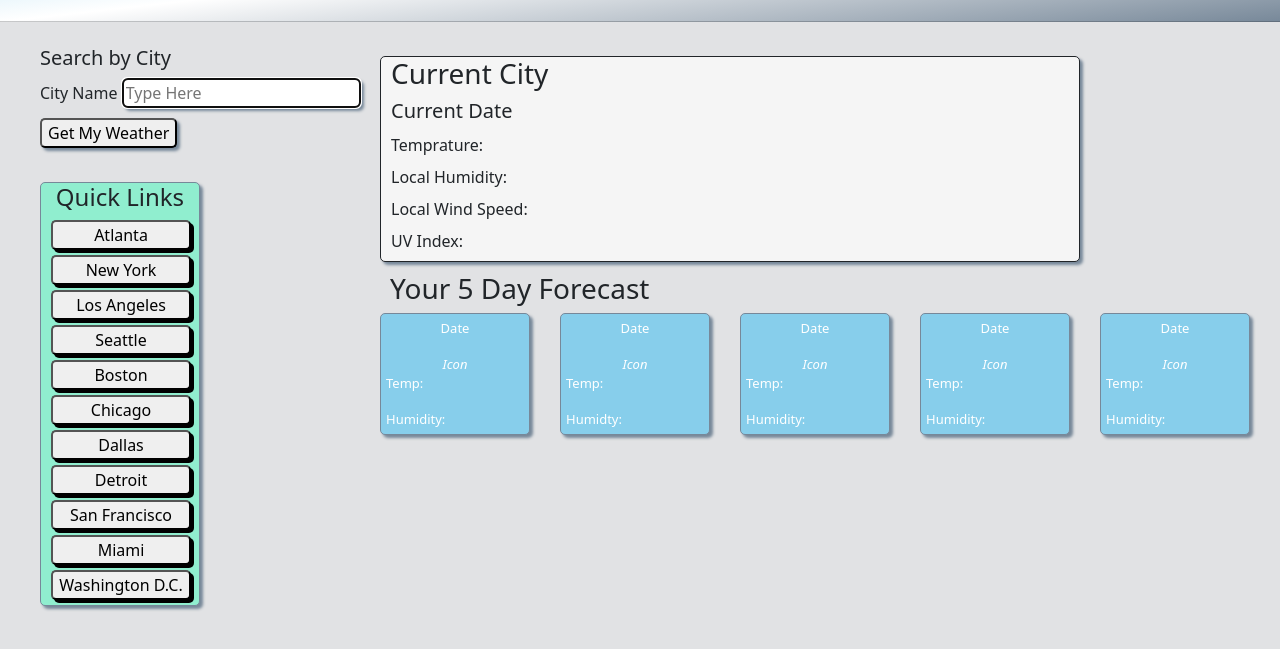
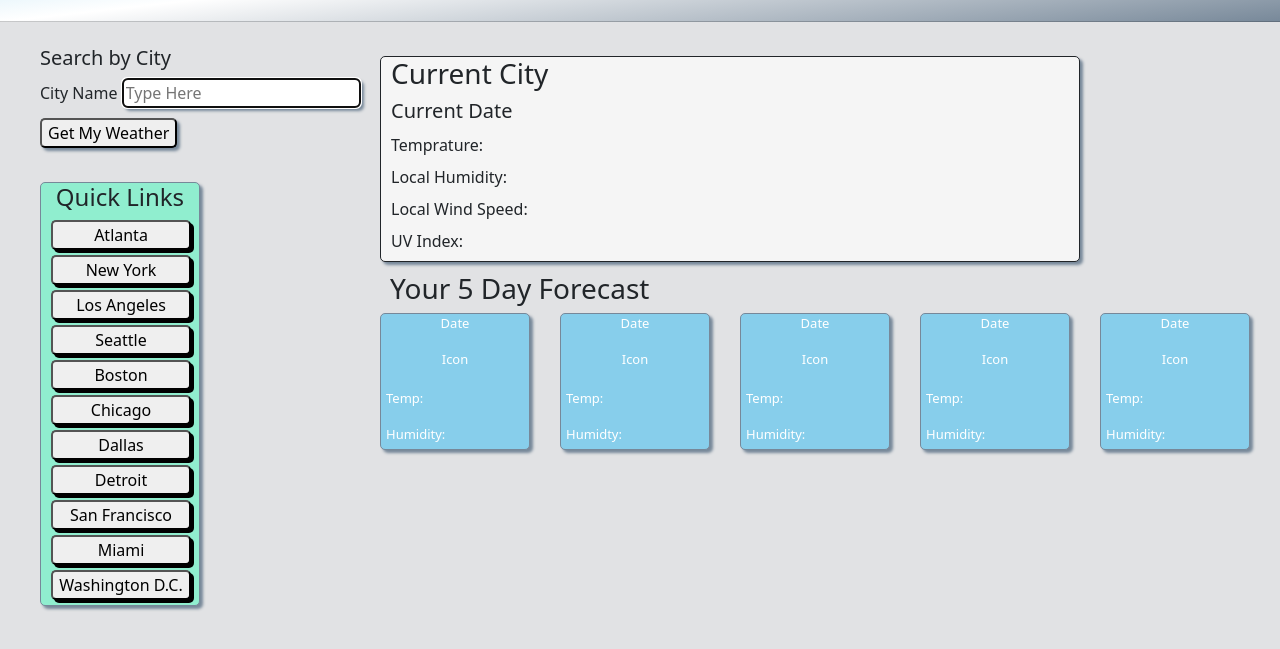
Before and after one commit to rickyonthephone/Weather_Dashboard, a plain HTML site: page index.html in a window 1280 px wide. Shown: the part 123-772 px from the top of the page. Drawn offline with nearby package versions, Linux system fonts and the light colour scheme.

Commit message:
small styling changes to CSS, some class additions and adjustments to the 5 day forecast on the HTML.

```diff
--- a/assets/style.css
+++ b/assets/style.css
@@ -120,6 +120,7 @@ h3, h5, #targetDetails {
 .temp {
     text-align: left;
     margin-left:5px;
+    margin-top: 20px;
 }
 
 
@@ -146,7 +147,7 @@ h3, h5, #targetDetails {
 
 @media screen and (max-width: 940px) {
     .weatherDisplay, .fiveDayForecast, .forecastContainer {
-        width: 60%;
+        width: 50%;
     }
 }
 
--- a/index.html
+++ b/index.html
@@ -43,43 +43,43 @@
             <div class="weatherDisplay" id="targetCityWeather">
                 <h3>Current City <i class="weatherIcon"></i></h3>
                 <h5>Current Date</h5>
-                    <div class="temprature" id="targetDetails">Temprature: <span></span></div>
-                    <div class="humidity" id="targetDetails">Local Humidity:<span></span></div>
-                    <div class="windSpeed" id="targetDetails">Local Wind Speed:<span></span></div>
-                    <div class="uvIndex" id="targetDetails">UV Index:<span></span></div>
+                    <div class="temprature" id="targetDetails">Temprature: <span class = "currentTemp"></span></div>
+                    <div class="humidity" id="targetDetails">Local Humidity:<span class = "currentHumid"></span></div>
+                    <div class="windSpeed" id="targetDetails">Local Wind Speed:<span class = "currentWind"></span></div>
+                    <div class="uvIndex" id="targetDetails">UV Index:<span class = "currentUv"></span></div>
             </div>
             <div class="fiveDayForecast" id="fiveDayForecast">
             <h3>Your 5 Day Forecast</h3>
                 <div class="forecastContainer" id="forecastContainer">
                     <div class="forecastA" id="fiveDay">
-                        <p class="date">Date<span></span></p>
-                        <i class="icon">Icon<span></span></i>
-                        <p class="temp">Temp:<span></span></p>
-                        <p class="humidity2">Humidity:<span></span></p>
+                        <p>Date<span class = "dateA"></span></p>
+                        <i<span class = "dateAIcon">Icon</span></i>
+                        <p class="temp">Temp:<span class = "dateATemp"></span></p>
+                        <p class="humidity2">Humidity:<span class="dateAHumid"></span></p>
                     </div>
                     <div class="forecastB" id="fiveDay">
-                        <p class="date">Date<span></span></p>
-                        <i class="icon">Icon<span></span></i>
-                        <p class="temp">Temp:<span></span></p>
-                        <p class="humidity2">Humidty:<span></span></p>
+                        <p>Date<span class = "dateB"></span></p>
+                        <i<span class = "dateBIcon">Icon</span></i>
+                        <p class="temp">Temp:<span class = "dateBTemp"></span></p>
+                        <p class="humidity2">Humidty:<span class = "dateBHumid"></span></p>
                     </div>
                     <div class="forecastC" id="fiveDay">
-                        <p class="date">Date<span></span></p>
-                        <i class="icon">Icon<span></span></i>
-                        <p class="temp">Temp:<span></span></p>
-                        <p class="humidity2">Humidity:<span></span></p>
+                        <p>Date<span class = "dateC"></span></p>
+                        <i<span class = "dateCIcon">Icon</span></i>
+                        <p class="temp">Temp:<span class = "dateCTemp"></span></p>
+                        <p class="humidity2">Humidity:<span class = "dateCHumid"></span></p>
                     </div>
                     <div class="forecastD" id="fiveDay">
-                        <p class="date">Date<span></span></p>
-                        <i class="icon">Icon<span></span></i>
-                        <p class="temp">Temp:<span></span></p>
-                        <p class="humidity2">Humidity:<span></span></p>
+                        <p>Date<span class = "dateD"></span></p>
+                        <i<span class = "dateDIcon">Icon</span></i>
+                        <p class="temp">Temp:<span class = "dateDTemp"></span></p>
+                        <p class="humidity2">Humidity:<span class = "dateDHumid"></span></p>
                     </div>
                     <div class="forecastE" id="fiveDay">
-                        <p class="date">Date<span></span></p>
-                        <i class="icon">Icon<span></span></i>
-                        <p class="temp">Temp:<span></span></p>
-                        <p class="humidity2">Humidity:<span></span></p>
+                        <p>Date<span class = "dateE"></span></p>
+                        <i<span class = "dateEIcon">Icon</span></i>
+                        <p class="temp">Temp:<span class = "dateETemp"></span></p>
+                        <p class="humidity2">Humidity:<span class = "dateEHumid"></span></p>
                     </div>
                 </div>
             </div>
```
